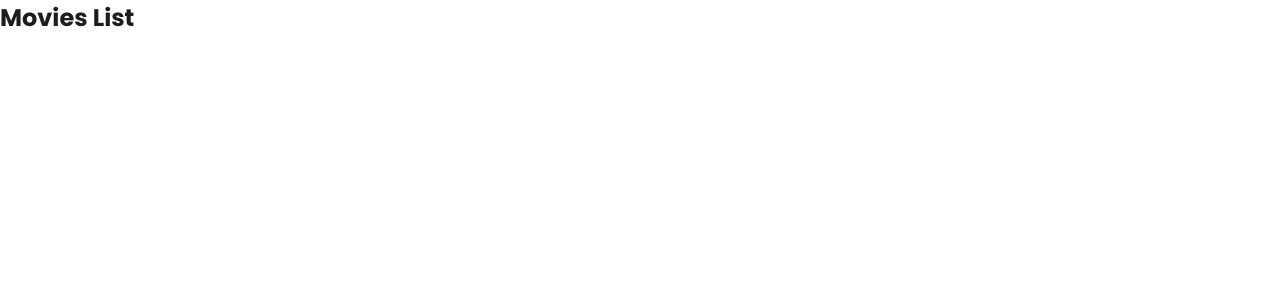
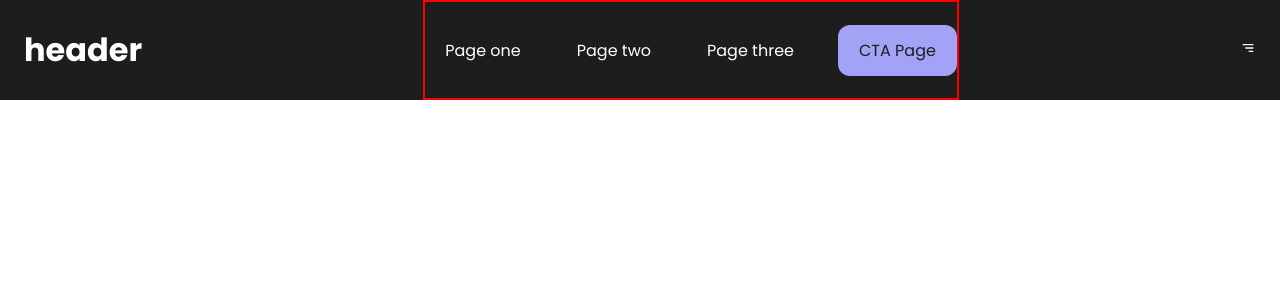
Before and after one commit to danielsuszek/movie-list, a React (Create React App) app: page / in a window 1280 px wide. Shown: the top 300 px of the page. Built offline with nearby package versions, Linux system fonts and the light colour scheme.

Commit message:
Menu ready. No logic.

```diff
--- a/package.json
+++ b/package.json
@@ -9,6 +9,7 @@
     "node-sass": "^5.0.0",
     "react": "^17.0.2",
     "react-dom": "^17.0.2",
+    "react-icons": "^4.3.1",
     "react-scripts": "4.0.3",
     "web-vitals": "^1.0.1"
   },
--- a/src/App.js
+++ b/src/App.js
@@ -1,7 +1,11 @@
+import Layout from "./components/Layout";
+
 function App() {
   return (
     <div>
-      <h2>Movies List</h2>
+      <Layout>
+      </Layout>
+
     </div>
   );
 }
--- /dev/null
+++ b/src/components/Header.jsx
@@ -0,0 +1,32 @@
+import React from 'react'
+
+import { BiMenuAltRight } from "react-icons/bi";
+import { AiOutlineClose } from "react-icons/ai";
+
+import classes from "./Header.module.scss";
+
+const Header = () => {
+  return (
+    <header className={classes.header}>
+      <div className={classes.header__content}>
+        <div className={classes.header__content__logo}>
+          header
+        </div>
+
+        <nav className={classes.header__content__nav}>
+          <ul>
+            <li><a href="/">Page one</a></li>
+            <li><a href="/">Page two</a></li>
+            <li><a href="/">Page three</a></li>
+          </ul>
+          <button>CTA Page</button>
+        </nav>
+        <div className={classes.header__content_toggle}>
+        <BiMenuAltRight />
+        </div>
+      </div>
+    </header>
+  )
+}
+
+export default Header
--- /dev/null
+++ b/src/components/Header.module.scss
@@ -0,0 +1,135 @@
+@import '../sass/main-import.scss';
+
+.header {
+  background: $dark;
+  width: 100%;
+  height: $headerHeight;
+  padding: 0 1.5rem;
+  transition: 0.3s ease all;
+  &__content {
+    overflow: hidden;
+    color: $light;
+    margin: 0 auto;
+    max-width: 1920px;
+    height: 100%;
+    display: flex;
+    align-items: center;
+    justify-content: space-between;
+    position: relative;
+    z-index: 100;
+    // border: 2px solid #f00;
+    &__logo {
+      font-size: 2rem;
+      font-weight: bold;
+      text-decoration: none;
+      color: $light;
+    }
+    &__nav {
+      border: 2px solid #f00;
+      top: 0;
+      right: 100%;
+      bottom: 0;
+      width: 100%;
+      height: 100vh;
+      position: fixed;
+      display: flex;
+      flex-direction: column;
+      justify-content: center;
+      align-items: center;
+      text-align: center;
+      background: rgba($dark, 0.9);
+      backdrop-filter: blur(2px);
+      transform: translate(0);
+      transition: 0.3s ease transform;
+      @include breakpoint(md) {
+        transform: none;
+        flex-direction: row;
+        background: transparent;
+        width: auto;
+        height: 100%;
+        position: static;
+      }
+      ul {
+        list-style: none;
+        padding: 0;
+        display: flex;
+        flex-direction: column;
+        margin-bottom: $spacing-lg;
+        @include breakpoint(md) {
+            flex-direction: row;
+            align-items: center;
+            margin-bottom: 0;
+            margin-right: calc(0.5rem + #{$spacing-md});
+        }
+        li {
+            &:not(:last-child) {
+                margin-bottom: $spacing-lg;
+                @include breakpoint(md) {
+                    margin-bottom: 0;
+                    margin-right: $spacing-md;
+                }
+            }
+            a {
+                text-decoration: none;
+                color: inherit;
+                padding: 0.75rem 1.25rem;
+                border-radius: $borderRadius;
+                transition: 0.3s ease all;
+
+                &:hover {
+                    background: rgba($light, 0.1);
+                }
+                &:active {
+                    border-radius: calc(#{$borderRadius} + 6px);
+                    background: linear-gradient(rgba($light, 0.1), rgba($light, 0.2));
+                }
+            }
+        }
+      }
+      button {
+        cursor: pointer;
+        outline: none;
+        padding: 0.75rem 1.25rem;
+        border-radius: $borderRadius;
+        font-size: 1rem;
+        font-family: inherit;
+        background: $primary;
+        color: $dark;
+        border: 1px solid transparent;
+        transition: 0.3s ease all;
+
+        &:hover {
+            border-color: $primary;
+            background: rgba($primary, 0.1);
+            color: $primary;
+        }
+        &:active {
+            border-color: $primary;
+            background: linear-gradient(rgba($primary, 0.2), rgba($primary, 0.3));
+            color: $primary;
+        }
+      }
+      &.isMenu {
+        transform: translate(100%);
+      }
+    }
+
+    &__toggle {
+      cursor: pointer;
+      display: flex;
+      align-items: center;
+      font-size: 2rem;
+      transition: 0.3s ease all;
+      position: relative;
+
+      &:hover {
+          color: $primary;
+      }
+
+      @include breakpoint(md) {
+          display: none;
+      }
+    }
+
+  }
+}
--- /dev/null
+++ b/src/components/Layout.jsx
@@ -0,0 +1,12 @@
+import React from 'react'
+import Header from "./Header";
+
+const Layout = () => {
+  return (
+    <div>
+      <Header />
+    </div>
+  )
+}
+
+export default Layout
--- a/src/index.js
+++ b/src/index.js
@@ -1,7 +1,7 @@
 import React from 'react';
 import ReactDOM from 'react-dom';
 import App from './App';
-import "./sass/index.scss";
+import "./sass/main-import.scss";
 
 ReactDOM.render(
   <React.StrictMode>
--- a/src/sass/index.scss
+++ /dev/null
@@ -1,2 +0,0 @@
-@import "./core.scss";
-@import "./layout.scss";
--- /dev/null
+++ b/src/sass/main-import.scss
@@ -0,0 +1,2 @@
+@import "./core.scss";
+@import "./main-layout.scss";
--- a/src/sass/layout.scss
+++ b/src/sass/main-layout.scss
@@ -17,7 +17,7 @@ body {
 @mixin breakpoint($point) {
   @if $point == md {
       // 768px
-      @media (min-width: 48em) {
+      @media (min-width: 768px) {
           @content;
       }
   }
```
Also changed, not shown: 2 other files (tests, documents, lock files or other folders).
